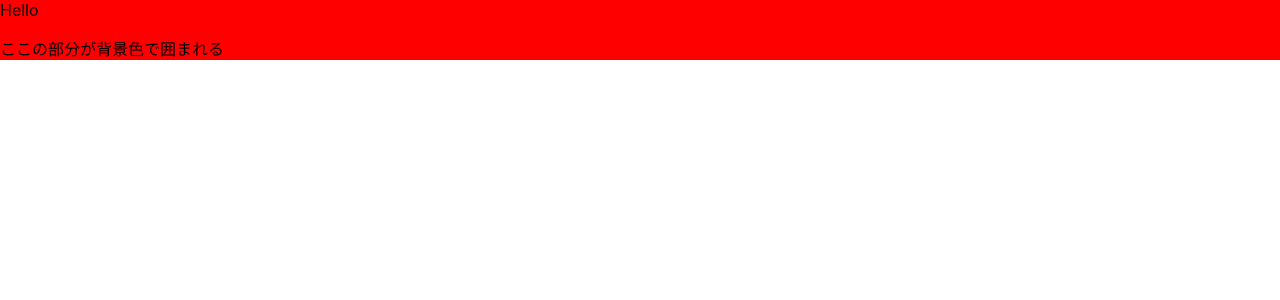
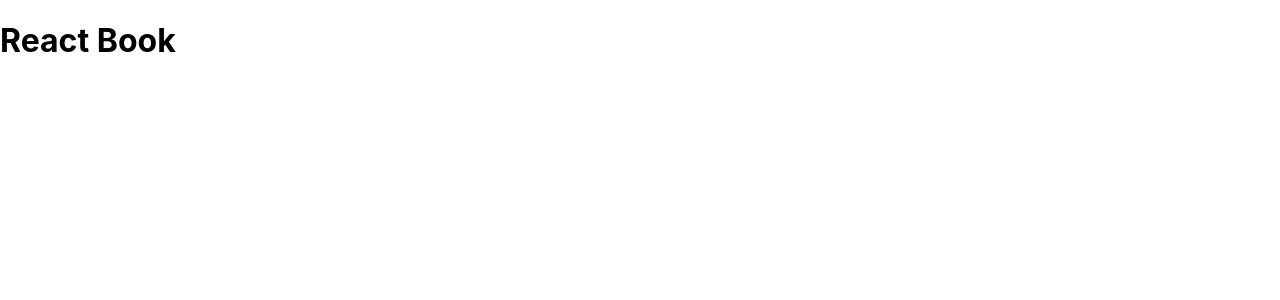
Before and after one commit to Tomo-kw/react-sample, a React (Create React App) app: page / in a window 1280 px wide. Shown: the top 300 px of the page. Built offline with nearby package versions, Linux system fonts and the light colour scheme.

Commit message:
Contextをやってみる

```diff
--- /dev/null
+++ b/src/components/ContextSample.tsx
@@ -0,0 +1,42 @@
+import React from "react"
+
+// 1.Titleを渡すためのContextを作成
+const TitleContext = React.createContext('')
+
+// Titleコンポーネントの中でContextの値を参照
+const Title = () => {
+    // Consumerを使って、Contextの値を参照
+    return (
+        <TitleContext.Consumer>
+            {/* 3.Consumer直下に関数を置いて、Contextの値を参照する */}
+            {(title) => {
+                return <h1>{title}</h1>
+            }}
+        </TitleContext.Consumer>
+    )
+}
+
+const Header = () => {
+    return (
+        <div>
+            {/* HeaderからTitleへは何もデータを渡さない */}
+            <Title />
+        </div>
+    )
+}
+
+// Pageコンポーネントの中でContextに値を渡す
+const Page = () => {
+    const title = 'React Book'
+
+    // 2.Providerを使いContextに値をセットする
+    // Provider以下のコンポーネントから値を参照できる
+    return (
+        <TitleContext.Provider value={title}>
+            <Header />
+        </TitleContext.Provider>
+    )
+
+}
+
+export default Page
--- a/src/index.tsx
+++ b/src/index.tsx
@@ -1,10 +1,11 @@
 import React from 'react';
 import ReactDOM from 'react-dom/client';
+import ContextSample from './components/ContextSample';
 import './index.css';
 // import App from './App';
 import reportWebVitals from './reportWebVitals';
 // import Hello from './components/Hello';
-import ContainerSample from './components/ContainerSample';
+// import ContainerSample from './components/ContainerSample';
 
 const root = ReactDOM.createRoot(
   document.getElementById('root') as HTMLElement
@@ -12,7 +13,8 @@
 root.render(
   <React.StrictMode>
     {/* <App /> */}
-    <ContainerSample />
+    {/* <ContainerSample /> */}
+    <ContextSample />
   </React.StrictMode>
 );
 
```
